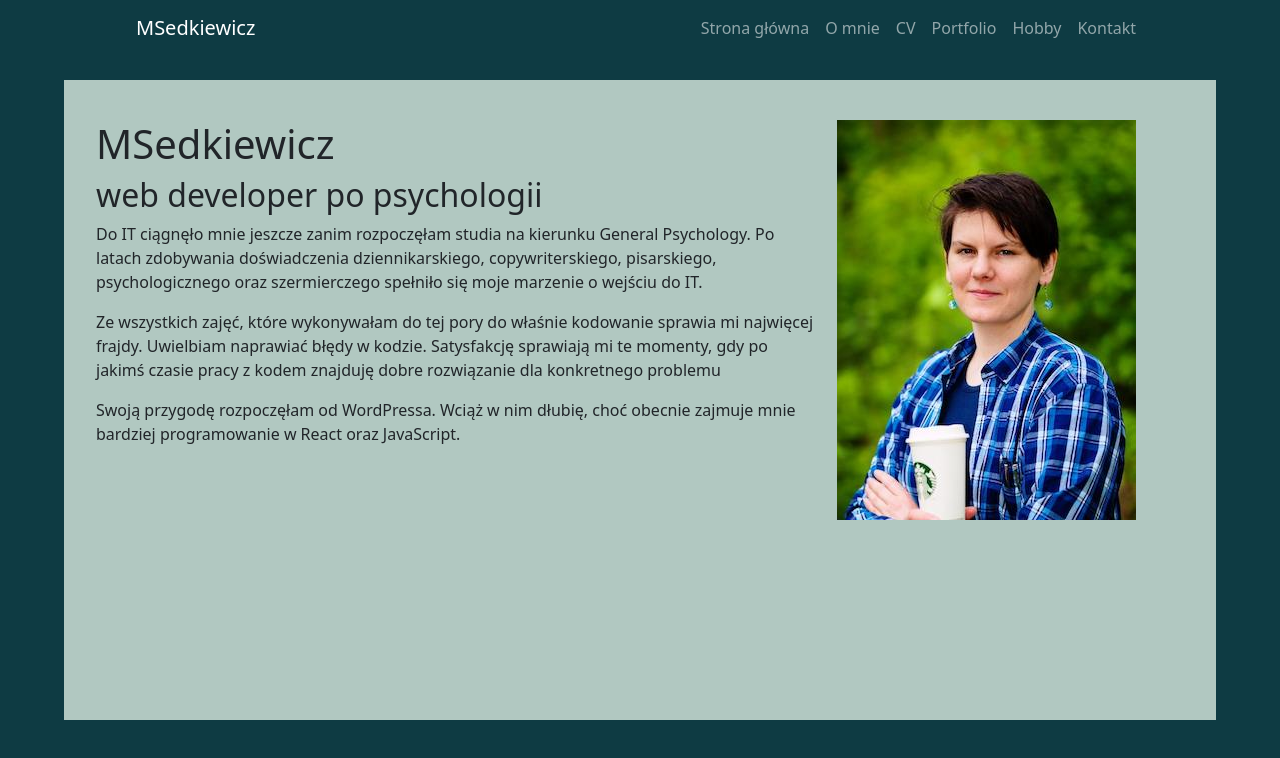
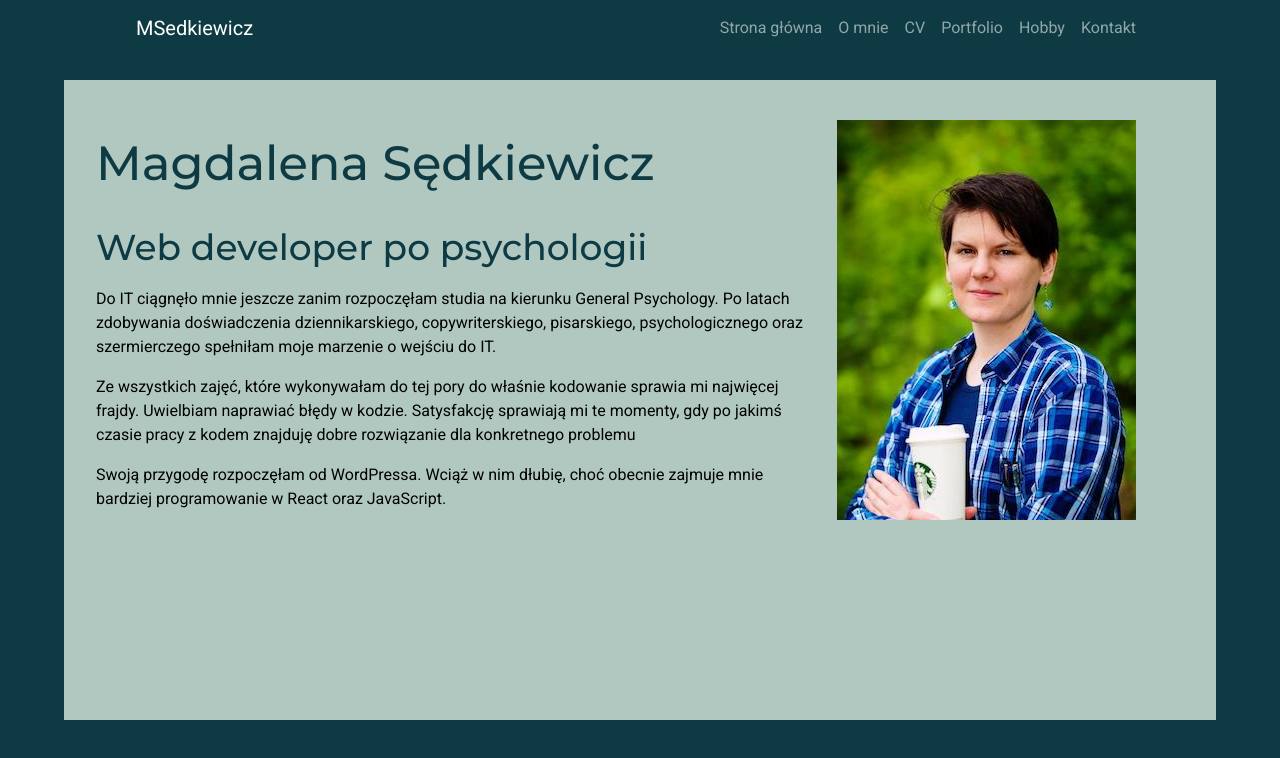
Before and after one commit to msedkiewicz/msedkiewicz-website, a React (Create React App) app: page /pl in a window 1280 px wide. Shown: the top 758 px of the page. Built offline with nearby package versions, Linux system fonts and the light colour scheme.

Commit message:
Add typography; RWD for typography; navbar styles

```diff
--- a/src/components/pages/EntryPage/EntryPage.module.scss
+++ b/src/components/pages/EntryPage/EntryPage.module.scss
@@ -1,4 +1,5 @@
 @import "../../../styles/variables.scss";
+@import "../../../styles/typography.scss";
 
 #root {
   background-color: $entry-page;
--- a/src/components/pages/HomePage/HomePagePL.js
+++ b/src/components/pages/HomePage/HomePagePL.js
@@ -11,8 +11,8 @@ const HomePagePL = () => {
       <NavBarPL></NavBarPL>
       <Container className={styles.homepagecontainer}>
         <Row className={styles.homepagerow}>
-          <HeroDescription><h1>MSedkiewicz</h1><h2>web developer po psychologii</h2>
-          <p>Do IT ciągnęło mnie jeszcze zanim rozpoczęłam studia na kierunku General Psychology. Po latach zdobywania doświadczenia dziennikarskiego, copywriterskiego, pisarskiego, psychologicznego oraz szermierczego spełniło się moje marzenie o wejściu do IT.</p>
+          <HeroDescription><h1>Magdalena Sędkiewicz</h1><h2>Web developer po psychologii</h2>
+          <p>Do IT ciągnęło mnie jeszcze zanim rozpoczęłam studia na kierunku General Psychology. Po latach zdobywania doświadczenia dziennikarskiego, copywriterskiego, pisarskiego, psychologicznego oraz szermierczego spełniłam moje marzenie o wejściu do IT.</p>
           <p>Ze wszystkich zajęć, które wykonywałam do tej pory do właśnie kodowanie sprawia mi najwięcej frajdy. Uwielbiam naprawiać błędy w kodzie. Satysfakcję sprawiają mi te momenty, gdy po jakimś czasie pracy z kodem znajduję dobre rozwiązanie dla konkretnego problemu</p>
           <p>Swoją przygodę rozpoczęłam od WordPressa. Wciąż w nim dłubię, choć obecnie zajmuje mnie bardziej programowanie w React oraz JavaScript.</p></HeroDescription>
           <HeroImage />
--- a/src/components/views/NavBar/NavBar.module.scss
+++ b/src/components/views/NavBar/NavBar.module.scss
@@ -6,6 +6,12 @@
 
 .navbarcollapse {
   justify-content: flex-end !important;
+}
+.navlink {
+  color: $color-lightteal;
+}
+.navlink:hover {
+  color: $color-coffee-latte !important;
 }
 
 @media all and (max-width: 860px) {
--- a/src/styles/main.scss
+++ b/src/styles/main.scss
@@ -1,3 +1,7 @@
+@import "./typography.scss";
+@import "./variables.scss";
+
 body {
-    background-color: #0e3b43;
+  background-color: $body-color;
+  font-family: $font-paragraphs;
 }
--- /dev/null
+++ b/src/styles/typography.scss
@@ -0,0 +1,58 @@
+@import url("https://fonts.googleapis.com/css2?family=Montserrat:ital,wght@0,100;0,200;0,300;0,400;0,500;0,600;0,700;0,800;0,900;1,100;1,200;1,300;1,400;1,500;1,600;1,700;1,800;1,900&family=Roboto:ital,wght@0,100;0,300;0,400;0,500;0,700;0,900;1,100;1,300;1,400;1,500;1,700;1,900&display=swap");
+@import "./variables.scss";
+
+$font-headers: "Montserrat", sans-serif;
+$font-paragraphs: "Roboto", sans-serif;
+
+$h1-size: 48px;
+$h2-size: 36px;
+$h3-size: 24px;
+$p-size: 16px;
+
+/* sizing for media queries */
+$h1-media-size: 36px;
+$h2-media-size: 24px;
+$h3-media-size: 20px;
+
+p {
+  font-size: $p-size;
+  color: $font-color;
+}
+h1,
+h2,
+h3,
+h4,
+h5,
+h6 {
+  font-family: $font-headers;
+  color: $header-color;
+}
+h1 {
+  font-size: $h1-size;
+  padding: 15px 0;
+}
+h2 {
+  font-size: $h2-size;
+  padding: 10px 0;
+}
+
+@media all and (max-width: 576px) {
+  h1 {
+    font-size: $h1-media-size;
+    padding: 10px 0;
+  }
+  h2 {
+    font-size: $h2-media-size;
+    padding: 5px 0;
+  }
+}
+@media all and (max-width: 255px) {
+  h1 {
+    font-size: $h2-media-size;
+    padding: 10px 0;
+  }
+  h2 {
+    font-size: $h3-media-size;
+    padding: 5px 0;
+  }
+}
--- a/src/styles/variables.scss
+++ b/src/styles/variables.scss
@@ -7,14 +7,13 @@ $color-coffee-dark: #402218;
 $color-coffee-with-milk: #865439;
 $color-coffee-latte: #C68B59;
 $color-milk-with-coffee: #F2DAC3;
+$color-black: #000000;
 
 $entry-page: $color-darkteal;
 $entry-page-btn: $color-lightteal;
 $entry-page-hover-text: $color-coffee-dark;
 $entry-page-hover-background: $color-milk-with-coffee;
+$body-color: $color-darkteal;
 $main-bg-color: $color-lightteal;
-
-$h1-size: 48px;
-$h2-size: 36px;
-$h3-size: 24px;
-$p-size: 18px;
+$font-color: $color-black;
+$header-color: $color-darkteal;
```
